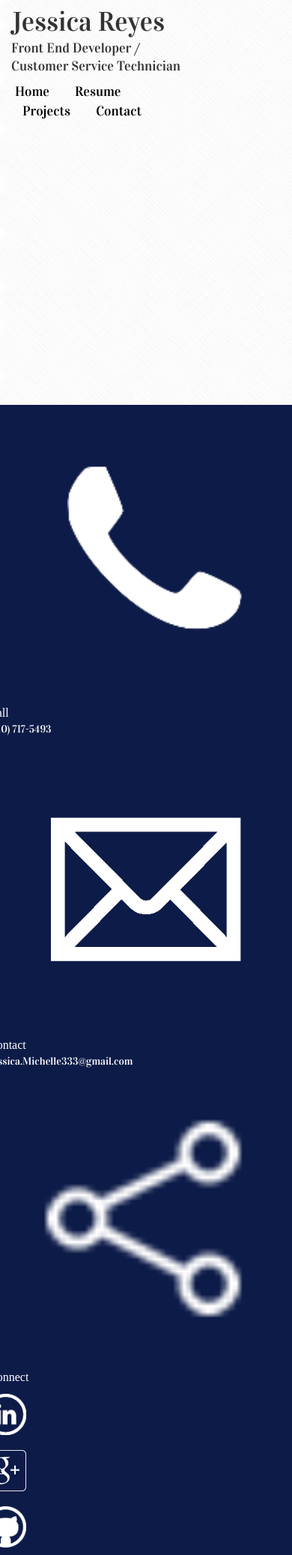
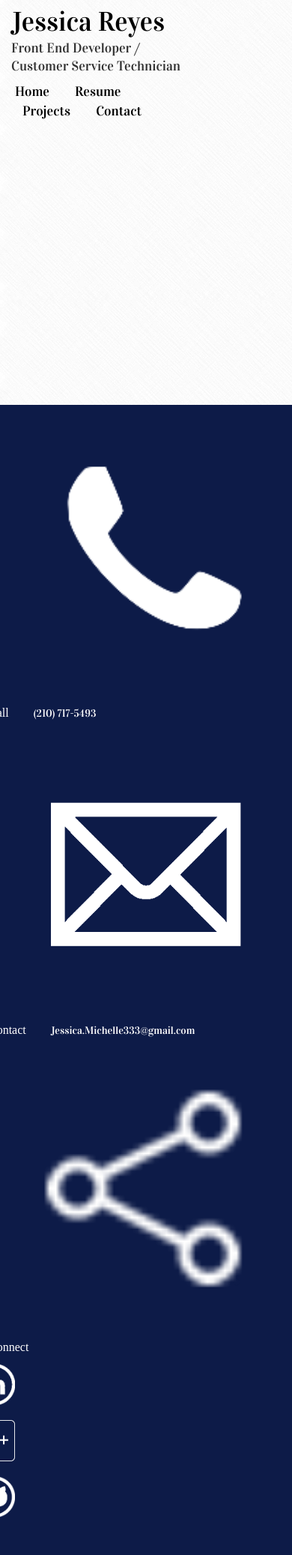
Before and after one commit to JessicaMichelle/JessicaMichelle.github.io, a PHP site: page /contact.html in a window 390 px wide; the page is wider, and only the part inside the window is pictured. Shown: that part at 75% size. After the commit the page ends 2024 px from the top of that part, so only its background shows below. Run offline with PHP 8.4, Linux system fonts and the light colour scheme; some web fonts are replaced.

Commit message:
Added style to footer phone. Added anchor to skype upon clicking phone number.

```diff
--- a/contact.html
+++ b/contact.html
@@ -11,9 +11,9 @@
 			<header class="row">
 				<h1 class="col-sm-offset-1 col-sm-4 name">
 					<div class="row">
-						<div class="col-sm-12">
+						<a class="col-sm-12 full-name" href="index.html">
 							Jessica Reyes
-						</div>
+						</a>
 					</div>
 					<div class="row">
 						<div class="col-sm-12 title">
@@ -47,8 +47,8 @@
 					</div>
 					<div class="row footer">
 						<span class="col-sm-5 bold">Call</span>
-						<div class="col-sm-5"> (210) 717-5493
-						</div>
+						<a class="col-sm-5 footer-link" href="skype:schm33d?call"> (210) 717-5493
+						</a>
 					</div>
 				</div>
 			</div>
@@ -59,9 +59,9 @@
 					</div>
 					<div class="row footer">
 						<span class="col-sm-5 bold">Contact</span>
-						<div class="col-sm-5">
+						<a class="col-sm-5 footer-link" href="mailto:Jessica.Michelle333@gmail.com?Subject=Hi%20Jessica!" target="_top">
 							Jessica.Michelle333@gmail.com
-						</div>
+						</a>
 					</div>
 				</div>
 			</div>
@@ -72,6 +72,7 @@
 					</div>
 					<div class="row footer">
 						<span class="col-sm-8 bold">Connect</span>
+						<div class="row">
 							<div class="col-sm-2 icon">
 								<a href="https://www.linkedin.com/in/jessicamichelle3">
 									<img class="responsive" src="img/linkedin-icon.png">
@@ -90,6 +91,7 @@
 						</div>
 					</div>
 				</div>
+			</div>
 		</footer>
 	</body>
 </html>
--- a/css/style.css
+++ b/css/style.css
@@ -140,6 +140,14 @@ a:visited {
 	text-decoration: none;
 }
 
+a.footer-link:link,
+a.footer-link:active,
+a.footer-link:visited {
+	color: #FFF;
+	text-decoration: none;
+	font-size: 14px;
+}
+
 a.proj-circle:link,
 a.proj-circle:active,
 a.proj-circle:visited,
@@ -162,6 +170,7 @@ a.main-button:hover {
 }
 
 a.full-name:hover,
+a.footer-link:hover,
 a:hover {
 	color: #69BFDB;
 }
@@ -200,6 +209,10 @@ a:hover {
 .footer {
 	padding-top: 10px;
 	padding-left: 0px;
+}
+
+.footer-link {
+	font-size: 14px;
 }
 
 /*---------------------------------------*/
--- a/index.html
+++ b/index.html
@@ -69,8 +69,8 @@
 					</div>
 					<div class="row footer">
 						<span class="col-sm-5 bold">Call</span>
-						<div class="col-sm-5"> (210) 717-5493
-						</div>
+						<a class="col-sm-5 footer-link" href="skype:schm33d?call"> (210) 717-5493
+						</a>
 					</div>
 				</div>
 			</div>
@@ -81,7 +81,7 @@
 					</div>
 					<div class="row footer">
 						<span class="col-sm-5 bold">Contact</span>
-						<a class="col-sm-5 footer-email" href="mailto:Jessica.Michelle333@gmail.com?Subject=Hi%20Jessica!" target="_top">
+						<a class="col-sm-5 footer-link" href="mailto:Jessica.Michelle333@gmail.com?Subject=Hi%20Jessica!" target="_top">
 							Jessica.Michelle333@gmail.com
 						</a>
 					</div>
--- a/projects.html
+++ b/projects.html
@@ -73,8 +73,8 @@
 					</div>
 					<div class="row footer">
 						<span class="col-sm-5 bold">Call</span>
-						<div class="col-sm-5"> (210) 717-5493
-						</div>
+						<a class="col-sm-5 footer-link" href="skype:schm33d?call"> (210) 717-5493
+						</a>
 					</div>
 				</div>
 			</div>
@@ -85,7 +85,7 @@
 					</div>
 					<div class="row footer">
 						<span class="col-sm-5 bold">Contact</span>
-						<a class="col-sm-5 footer-email" href="mailto:Jessica.Michelle333@gmail.com?Subject=Hi%20Jessica!" target="_top">
+						<a class="col-sm-5 footer-link" href="mailto:Jessica.Michelle333@gmail.com?Subject=Hi%20Jessica!" target="_top">
 							Jessica.Michelle333@gmail.com
 						</a>
 					</div>
--- a/resume.html
+++ b/resume.html
@@ -163,8 +163,8 @@
 					</div>
 					<div class="row footer">
 						<span class="col-sm-5 bold">Call</span>
-						<div class="col-sm-5"> (210) 717-5493
-						</div>
+						<a class="col-sm-5 footer-link" href="skype:schm33d?call"> (210) 717-5493
+						</a>
 					</div>
 				</div>
 			</div>
@@ -175,7 +175,7 @@
 					</div>
 					<div class="row footer">
 						<span class="col-sm-5 bold">Contact</span>
-						<a class="col-sm-5 footer-email" href="mailto:Jessica.Michelle333@gmail.com?Subject=Hi%20Jessica!" target="_top">
+						<a class="col-sm-5 footer-link" href="mailto:Jessica.Michelle333@gmail.com?Subject=Hi%20Jessica!" target="_top">
 							Jessica.Michelle333@gmail.com
 						</a>
 					</div>
```
Lines whose indentation alone changed are shown as unchanged.
